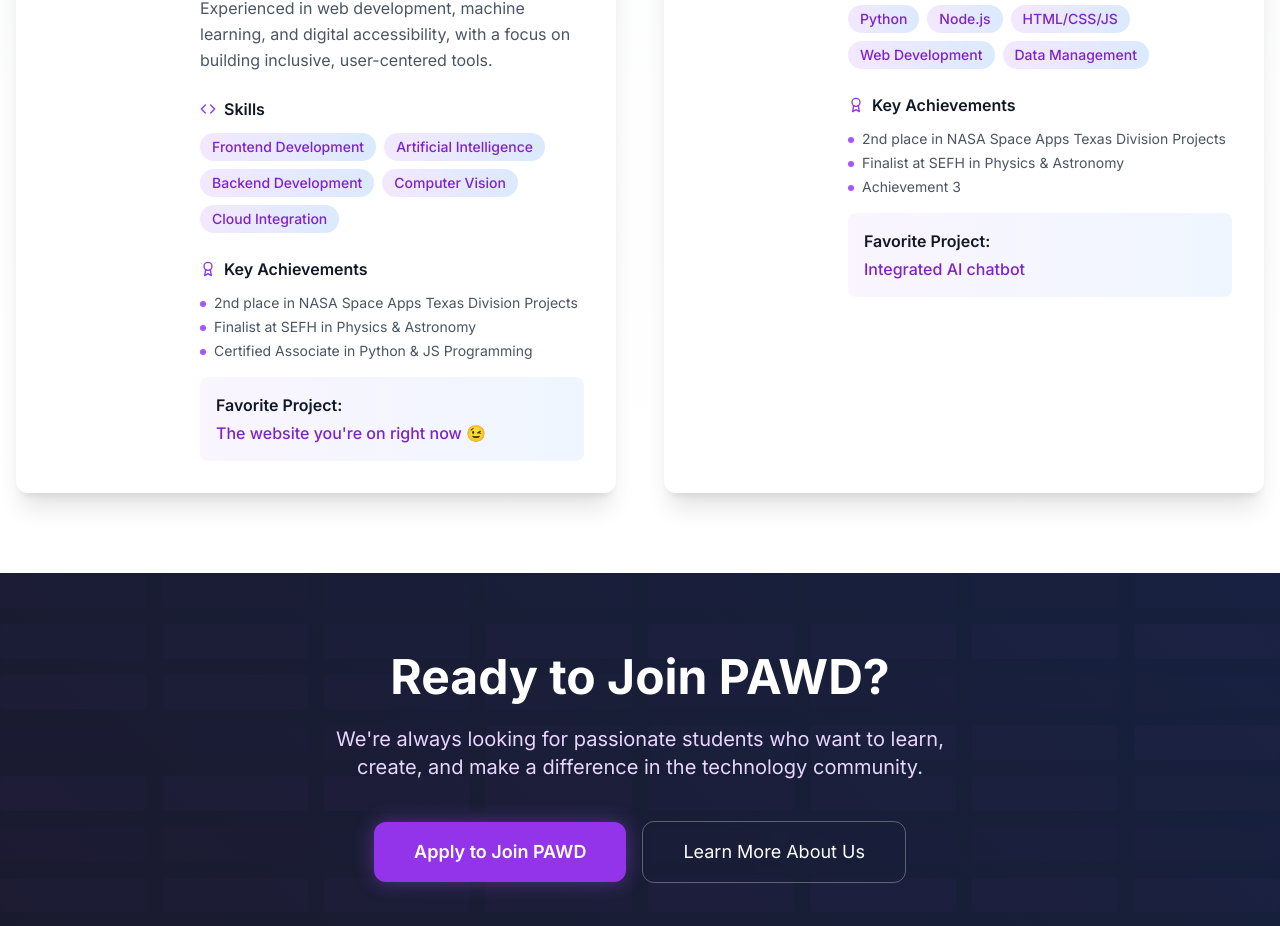
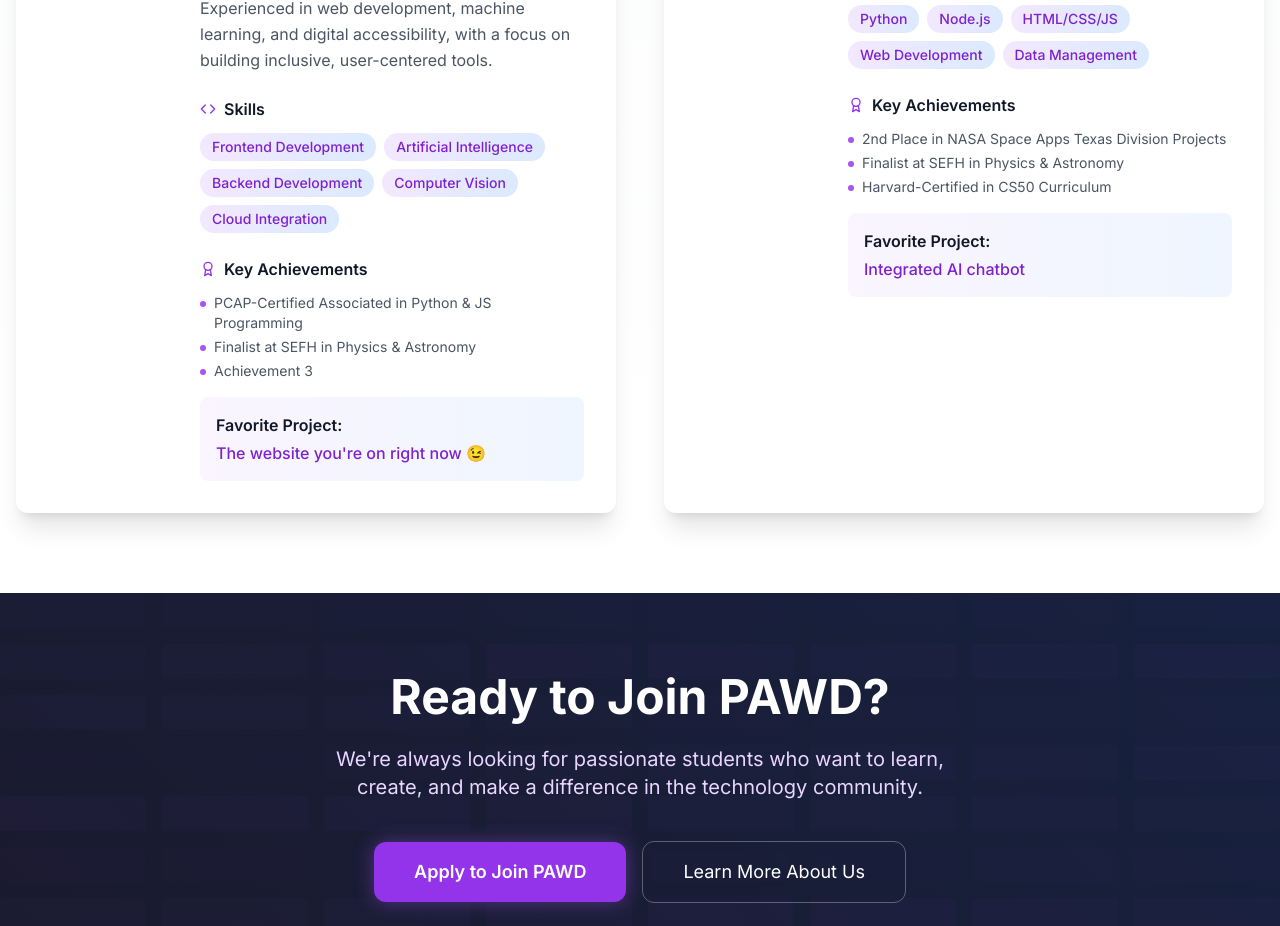
Before and after one commit to programmingcvhs/programmingcvhs.github.io, a Next.js app: page /team in a window 1280 px wide. Shown: the part 1979-2905 px from the top of the page. Built offline with nearby package versions, Linux system fonts and the light colour scheme.

Commit message:
Update page.tsx

```diff
--- a/app/team/page.tsx
+++ b/app/team/page.tsx
@@ -42,7 +42,7 @@ const teamMembers = [
     bio: "Developer and AI enthusiast using technology to make education and information more accessible. Experienced in web development, machine learning, and digital accessibility, with a focus on building inclusive, user-centered tools.",
     skills: ["Frontend Development", "Artificial Intelligence", "Backend Development", "Computer Vision", "Cloud Integration"],
     image: "/api/placeholder/400/400",
-    achievements: ["2nd place in NASA Space Apps Texas Division Projects", "Finalist at SEFH in Physics & Astronomy", "Certified Associate in Python & JS Programming"],
+    achievements: ["PCAP-Certified Associated in Python & JS Programming", "Finalist at SEFH in Physics & Astronomy", "Achievement 3"],
     social: {
       email: "s1889490@online.houstonisd.org"
     },
@@ -56,7 +56,7 @@ const teamMembers = [
     bio: "Add...",
     skills: ["Python", "Node.js", "HTML/CSS/JS", "Web Development", "Data Management"],
     image: "/api/placeholder/400/400",
-    achievements: ["2nd place in NASA Space Apps Texas Division Projects", "Finalist at SEFH in Physics & Astronomy", "Achievement 3"],
+    achievements: ["2nd Place in NASA Space Apps Texas Division Projects", "Finalist at SEFH in Physics & Astronomy", "Harvard-Certified in CS50 Curriculum"],
     social: {
       email: "s1885796@online.houstonisd.org"
     },
```
